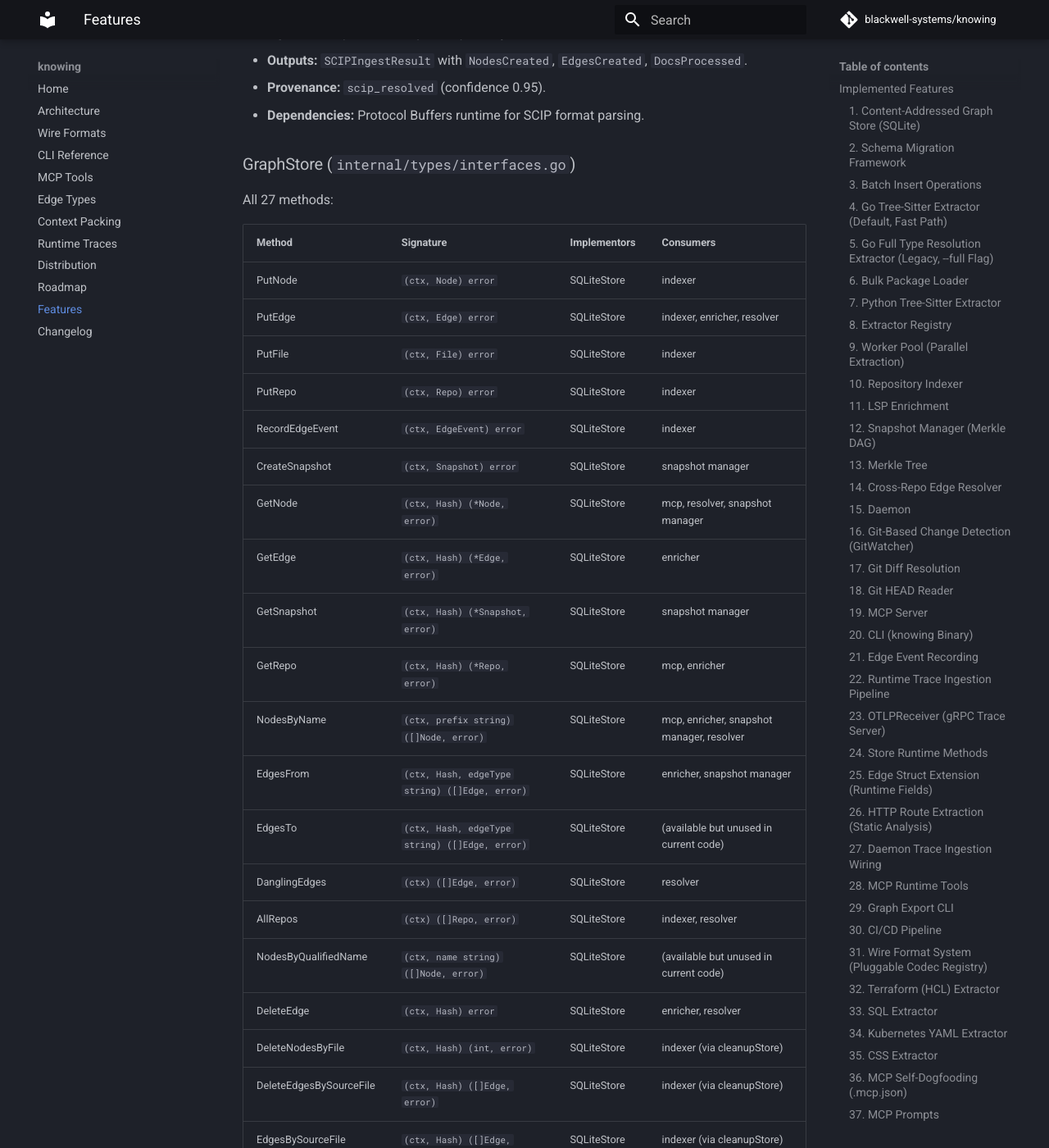
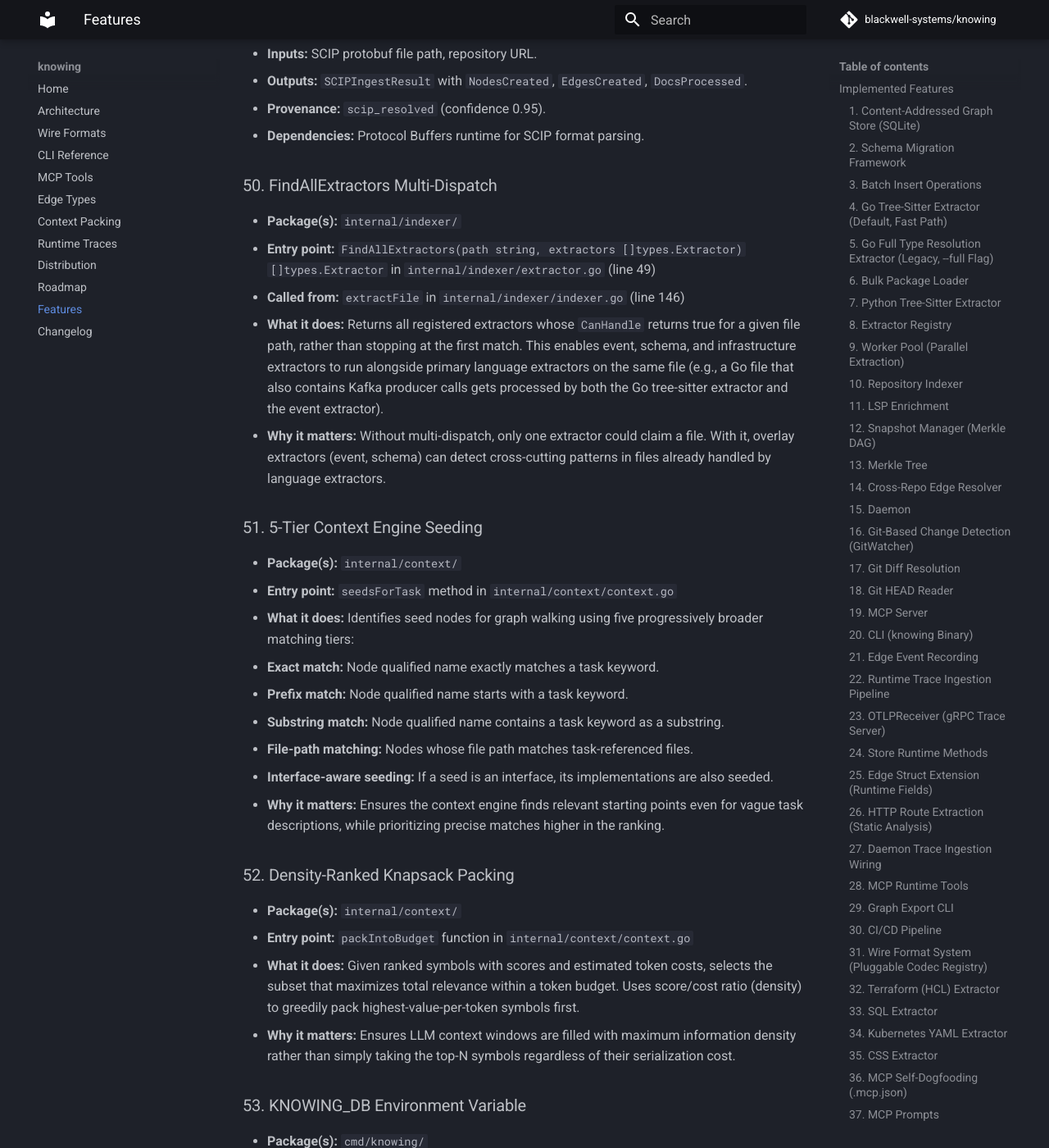
Before and after one commit to blackwell-systems/knowing, an MkDocs documentation site: the page built from docs/FEATURES.md, in a window 1280 px wide and 1400 px high, scrolled down 24866 px. Shown: the whole window at 82% size. Built offline with MkDocs 1.6.1 and Material for MkDocs 9.7.7, drawn with Linux system fonts in a browser that asks for light colours; comment, search, counter and statistics services are not loaded; some of the changed text lies outside the part shown.

Commit message:
docs: update FEATURES.md with session 3 work
- Fix event/schema extractor status (registered, not dead code)
- Add features 50-55: FindAllExtractors multi-dispatch, 5-tier seeding,
  density knapsack, KNOWING_DB env var, HITS scoring, 6 benchmarks
- Update extractor implementors list
- Expand bench/ inventory

````diff
--- a/docs/FEATURES.md
+++ b/docs/FEATURES.md
@@ -592,6 +592,58 @@ Repo: github.com/blackwell-systems/knowing
 - **Provenance:** `scip_resolved` (confidence 0.95).
 - **Dependencies:** Protocol Buffers runtime for SCIP format parsing.
 
+### 50. FindAllExtractors Multi-Dispatch
+
+- **Package(s):** `internal/indexer/`
+- **Entry point:** `FindAllExtractors(path string, extractors []types.Extractor) []types.Extractor` in `internal/indexer/extractor.go` (line 49)
+- **Called from:** `extractFile` in `internal/indexer/indexer.go` (line 146)
+- **What it does:** Returns all registered extractors whose `CanHandle` returns true for a given file path, rather than stopping at the first match. This enables event, schema, and infrastructure extractors to run alongside primary language extractors on the same file (e.g., a Go file that also contains Kafka producer calls gets processed by both the Go tree-sitter extractor and the event extractor).
+- **Why it matters:** Without multi-dispatch, only one extractor could claim a file. With it, overlay extractors (event, schema) can detect cross-cutting patterns in files already handled by language extractors.
+
+### 51. 5-Tier Context Engine Seeding
+
+- **Package(s):** `internal/context/`
+- **Entry point:** `seedsForTask` method in `internal/context/context.go`
+- **What it does:** Identifies seed nodes for graph walking using five progressively broader matching tiers:
+  1. **Exact match:** Node qualified name exactly matches a task keyword.
+  2. **Prefix match:** Node qualified name starts with a task keyword.
+  3. **Substring match:** Node qualified name contains a task keyword as a substring.
+  4. **File-path matching:** Nodes whose file path matches task-referenced files.
+  5. **Interface-aware seeding:** If a seed is an interface, its implementations are also seeded.
+- **Why it matters:** Ensures the context engine finds relevant starting points even for vague task descriptions, while prioritizing precise matches higher in the ranking.
+
+### 52. Density-Ranked Knapsack Packing
+
+- **Package(s):** `internal/context/`
+- **Entry point:** `packIntoBudget` function in `internal/context/context.go`
+- **What it does:** Given ranked symbols with scores and estimated token costs, selects the subset that maximizes total relevance within a token budget. Uses score/cost ratio (density) to greedily pack highest-value-per-token symbols first.
+- **Why it matters:** Ensures LLM context windows are filled with maximum information density rather than simply taking the top-N symbols regardless of their serialization cost.
+
+### 53. KNOWING_DB Environment Variable
+
+- **Package(s):** `cmd/knowing/`
+- **Entry point:** `defaultDB()` function in `cmd/knowing/main.go`
+- **What it does:** All subcommands check the `KNOWING_DB` environment variable for the database path. Falls back to `"knowing.db"` in the current working directory if unset. Allows configuring the database location without passing `--db` on every command.
+
+### 54. HITS Authority/Hub Scoring
+
+- **Package(s):** `internal/context/`
+- **Entry point:** `internal/context/hits.go`
+- **What it does:** Implements the HITS (Hyperlink-Induced Topic Search) algorithm on the subgraph of candidate symbols. Computes authority and hub scores via iterative power iteration. Authority scores are used to re-rank symbols so that highly-referenced nodes (authorities) and highly-referencing nodes (hubs) surface appropriately in context output.
+- **Dependencies:** Called from the ranking pipeline in `internal/context/ranking.go`.
+
+### 55. Benchmark Harnesses (`bench/`)
+
+- **Package(s):** `bench/`
+- **What it does:** Six benchmark harnesses for measuring system quality:
+  - `bench/feedback-loop/` : Measures agent feedback loop effectiveness (correct tool suggestions, learning rate).
+  - `bench/context-relevance/` : Evaluates precision/recall of context engine output against ground-truth annotations.
+  - `bench/token-savings/` : Measures token reduction from GCF session deduplication and knapsack packing.
+  - `bench/edge-accuracy/` : Compares extracted edges against ground-truth call graphs (precision, recall, F1).
+  - `bench/test-scope-accuracy/` : Validates test-scope output against actual test failures from mutation testing.
+  - `bench/wire-format/` : Encode/decode performance and size comparison across all wire format codecs.
+- **Why it matters:** Provides reproducible quality gates for context engine, extractors, and wire format changes.
+
 ### GraphStore (`internal/types/interfaces.go`)
 
 All 27 methods:
@@ -1090,17 +1142,17 @@ Hardcoded in `cmd/knowing/main.go` via daemon startup: `500 * time.Millisecond`.
 - **Remaining gaps:** `declares_route`/`consumes_route` edge types from the architecture are not used; instead `handles_route` is used. Route groups/prefixes not supported. Dynamic route patterns not detected.
 
 ### Event/Message Queue Edge Extraction
-- **Roadmap: Edge Types workstream. PARTIALLY IMPLEMENTED.**
+- **Roadmap: Edge Types workstream. IMPLEMENTED.**
 - **Package(s):** `internal/indexer/eventextractor/`
 - **What it does:** Detects Kafka, NATS, SQS, and RabbitMQ/AMQP producer/consumer patterns across Go, TypeScript, Python, and Java. Produces `publishes`/`subscribes` edges with topic nodes.
-- **Status:** Package exists with full tests, but NOT registered in the CLI. Requires `FindAllExtractors` multi-dispatch (not yet implemented in the indexer) to run alongside primary language extractors on the same file.
+- **Status:** Registered in CLI (`cmd/knowing/main.go` line 1102: `idx.Register(eventextractor.NewEventExtractor())`). Runs alongside primary language extractors via `FindAllExtractors` multi-dispatch (see Feature #50).
 - **Entry point:** `eventextractor.NewEventExtractor()`
 
 ### Schema Edge Extraction (OpenAPI, JSON Schema)
-- **Roadmap: Edge Types workstream. PARTIALLY IMPLEMENTED.**
+- **Roadmap: Edge Types workstream. IMPLEMENTED.**
 - **Package(s):** `internal/indexer/schemaextractor/`
 - **What it does:** Parses OpenAPI/Swagger specs and JSON Schema files to extract schema, endpoint, and field nodes with reference edges.
-- **Status:** Package exists with tests, but NOT registered in the CLI. Requires `FindAllExtractors` multi-dispatch to run alongside primary language extractors.
+- **Status:** Registered in CLI (`cmd/knowing/main.go` line 1105: `idx.Register(schemaextractor.NewSchemaExtractor())`). Runs alongside primary language extractors via `FindAllExtractors` multi-dispatch (see Feature #50).
 - **Entry point:** `schemaextractor.NewSchemaExtractor()`
 
 ### Infrastructure Edge Extraction (Terraform, K8s, Cloud YAML)
@@ -1314,6 +1366,12 @@ internal/indexer/
   cssextractor/
     extractor.go                   -- CSSExtractor: selectors, custom properties
     extractor_test.go
+  eventextractor/
+    extractor.go                   -- EventExtractor: Kafka, NATS, SQS, RabbitMQ producer/consumer patterns
+    extractor_test.go
+  schemaextractor/
+    extractor.go                   -- SchemaExtractor: OpenAPI/Swagger specs, JSON Schema
+    extractor_test.go
 
 internal/context/
   context.go                       -- Context engine: task/file/PR context generation, RWR graph walk, token budgeting
@@ -1367,9 +1425,14 @@ e2e_test.go                        -- End-to-end integration test (multi-package
 .goreleaser.yml                    -- GoReleaser v2 config: multi-platform builds, Docker manifests, Homebrew tap
 .mcp.json                          -- MCP self-dogfooding: knowing serves its own graph to agents working in this repo
 
-bench/wire-format/
-  scorecard.md                     -- Auto-generated benchmark comparison table (6 fixture cases)
-  (benchmark harness files)        -- Fixture generation, encode/decode benchmarks
+bench/
+  feedback-loop/                   -- Agent feedback loop effectiveness benchmark
+  context-relevance/               -- Context engine precision/recall benchmark
+  token-savings/                   -- GCF session deduplication and knapsack savings benchmark
+  edge-accuracy/                   -- Extractor edge precision/recall/F1 benchmark
+  test-scope-accuracy/             -- Test-scope output vs actual test failures benchmark
+  wire-format/                     -- Wire format codec encode/decode performance benchmark
+    scorecard.md                   -- Auto-generated benchmark comparison table (6 fixture cases)
 ```
 
 ---
````
Also changed, not shown: other parts of docs/FEATURES.md (+2 -2 lines).
